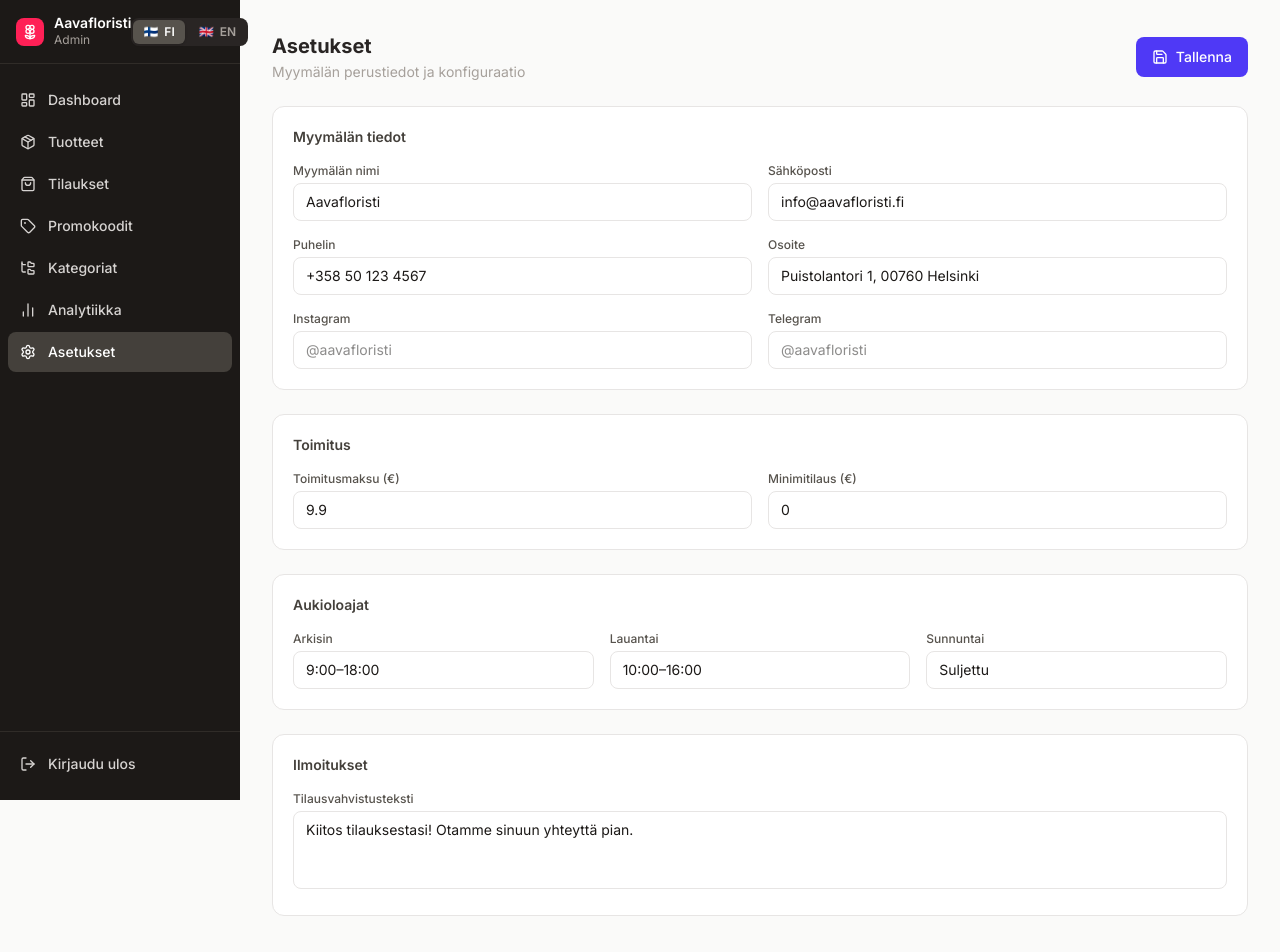
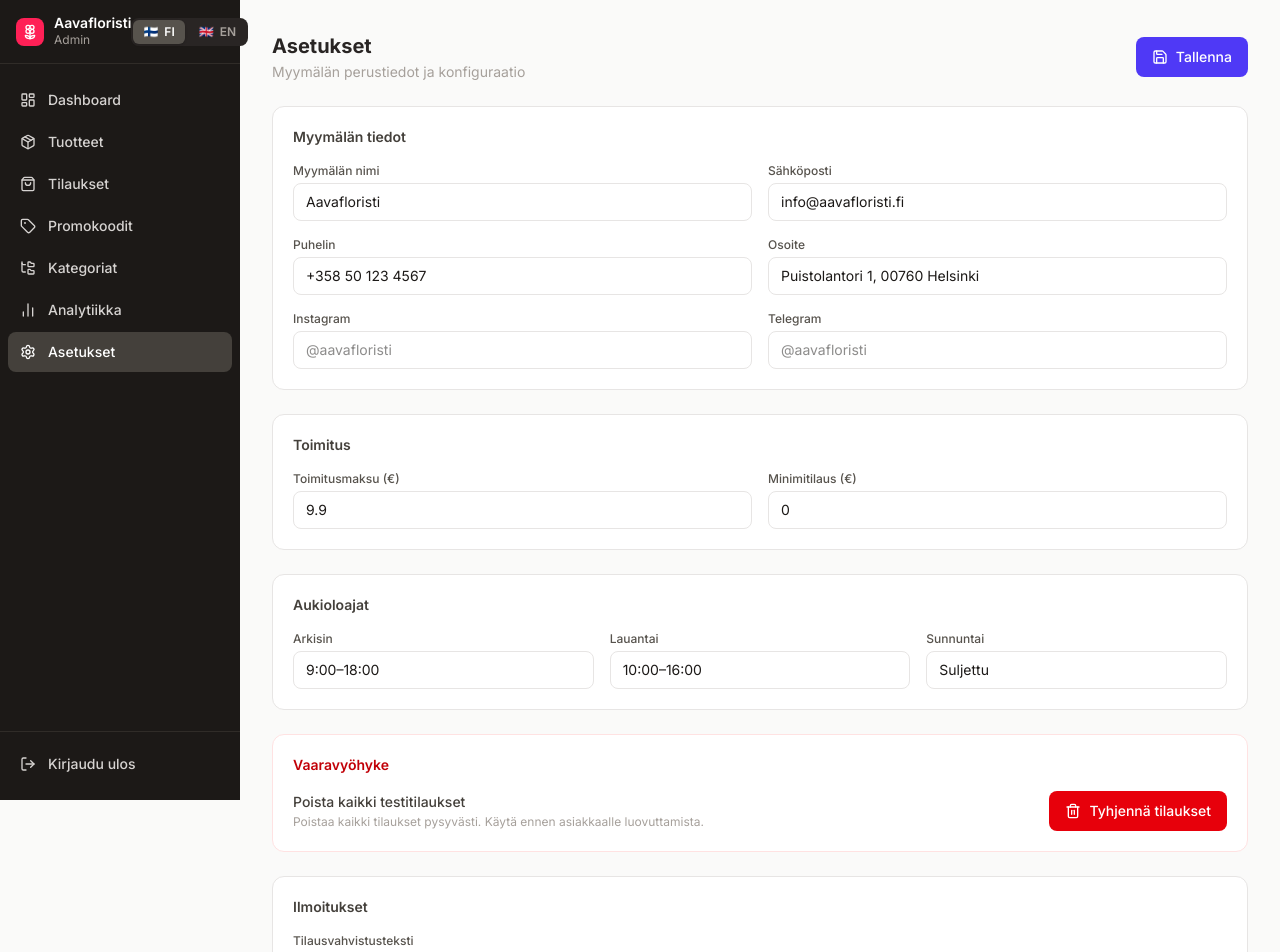
Before and after one commit to cmjtwdk54j-a11y/anna-flowers-wellness, a Next.js app: page /admin/settings in a window 1280 px wide. Shown: the top 952 px of the page. Built offline with nearby package versions, Linux system fonts and the light colour scheme; no server answers; the database is empty.

Commit message:
Add reset orders button in settings danger zone

```diff
--- a/app/admin/settings/page.tsx
+++ b/app/admin/settings/page.tsx
@@ -1,7 +1,7 @@
 'use client';
 
 import { useEffect, useState } from 'react';
-import { Save } from 'lucide-react';
+import { Save, Trash2 } from 'lucide-react';
 import type { StoreSettingsData } from '@/lib/admin/types';
 import { useAdminLang } from '@/components/admin/AdminLangContext';
 
@@ -26,6 +26,7 @@ export default function SettingsPage() {
   const [loading, setLoading] = useState(true);
   const [saving, setSaving] = useState(false);
   const [msg, setMsg] = useState('');
+  const [resetting, setResetting] = useState(false);
 
   useEffect(() => {
     fetch('/api/admin/settings')
@@ -126,6 +127,51 @@ export default function SettingsPage() {
         </div>
       </section>
 
+      <section className="bg-white border border-red-100 rounded-xl p-5 space-y-4">
+        <h2 className="text-sm font-semibold text-red-700">
+          {lang === 'fi' ? 'Vaaravyöhyke' : 'Danger zone'}
+        </h2>
+        <div className="flex items-center justify-between">
+          <div>
+            <p className="text-sm font-medium text-stone-700">
+              {lang === 'fi' ? 'Poista kaikki testitilaukset' : 'Delete all test orders'}
+            </p>
+            <p className="text-xs text-stone-400 mt-0.5">
+              {lang === 'fi'
+                ? 'Poistaa kaikki tilaukset pysyvästi. Käytä ennen asiakkaalle luovuttamista.'
+                : 'Permanently deletes all orders. Use before handing over to the client.'}
+            </p>
+          </div>
+          <button
+            type="button"
+            disabled={resetting}
+            onClick={async () => {
+              const confirmed = window.confirm(
+                lang === 'fi'
+                  ? 'Haluatko varmasti poistaa KAIKKI tilaukset? Tätä ei voi peruuttaa.'
+                  : 'Are you sure you want to delete ALL orders? This cannot be undone.'
+              );
+              if (!confirmed) return;
+              setResetting(true);
+              const res = await fetch('/api/admin/reset-orders', { method: 'DELETE' });
+              const data = await res.json();
+              setResetting(false);
+              if (res.ok) {
+                alert(lang === 'fi' ? `Poistettu ${data.deleted} tilausta.` : `Deleted ${data.deleted} orders.`);
+              } else {
+                alert(lang === 'fi' ? 'Virhe poistamisessa.' : 'Error deleting orders.');
+              }
+            }}
+            className="flex items-center gap-2 bg-red-600 hover:bg-red-700 disabled:opacity-60 text-white text-sm font-medium px-4 py-2.5 rounded-lg transition-colors whitespace-nowrap"
+          >
+            <Trash2 className="w-4 h-4" />
+            {resetting
+              ? (lang === 'fi' ? 'Poistetaan...' : 'Deleting...')
+              : (lang === 'fi' ? 'Tyhjennä tilaukset' : 'Clear orders')}
+          </button>
+        </div>
+      </section>
+
       <section className="bg-white border border-stone-200 rounded-xl p-5 space-y-4">
         <h2 className="text-sm font-semibold text-stone-700">
           {lang === 'fi' ? 'Ilmoitukset' : 'Notifications'}
--- /dev/null
+++ b/app/api/admin/reset-orders/route.ts
@@ -0,0 +1,15 @@
+import { NextResponse } from 'next/server';
+import { prisma } from '@/lib/prisma';
+
+export const dynamic = 'force-dynamic';
+
+export async function DELETE() {
+  try {
+    await prisma.orderItem.deleteMany({});
+    const { count } = await prisma.order.deleteMany({});
+    return NextResponse.json({ ok: true, deleted: count });
+  } catch (err) {
+    console.error('Reset orders error:', err);
+    return NextResponse.json({ error: 'Virhe' }, { status: 500 });
+  }
+}
```
